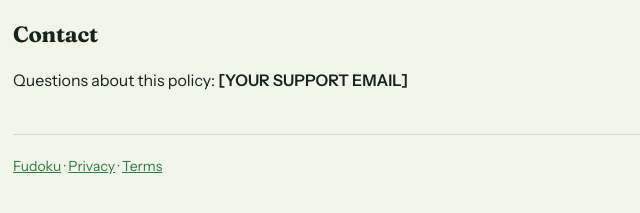
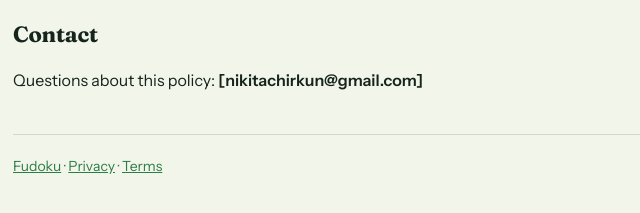
Before and after one commit to MikitaCh/fudoku-site, a plain HTML site: page privacy.html in a window 1280 px wide. Shown: the part 1568-1781 px from the top of the page, 287-927 px from the left. Drawn offline with Linux system fonts and the light colour scheme.

Commit message:
Update privacy.html

```diff
--- a/privacy.html
+++ b/privacy.html
@@ -68,7 +68,7 @@
 <h2>Changes</h2>
 <p>If this policy changes, the date at the top changes with it, and the new version appears at this address.</p>
 <h2>Contact</h2>
-<p>Questions about this policy: <strong>[YOUR SUPPORT EMAIL]</strong></p>
+<p>Questions about this policy: <strong>[nikitachirkun@gmail.com]</strong></p>
 <hr>
 <footer><a href="index.html">Fudoku</a> · <a href="privacy.html">Privacy</a> · <a href="terms.html">Terms</a></footer>
 </main>
```
